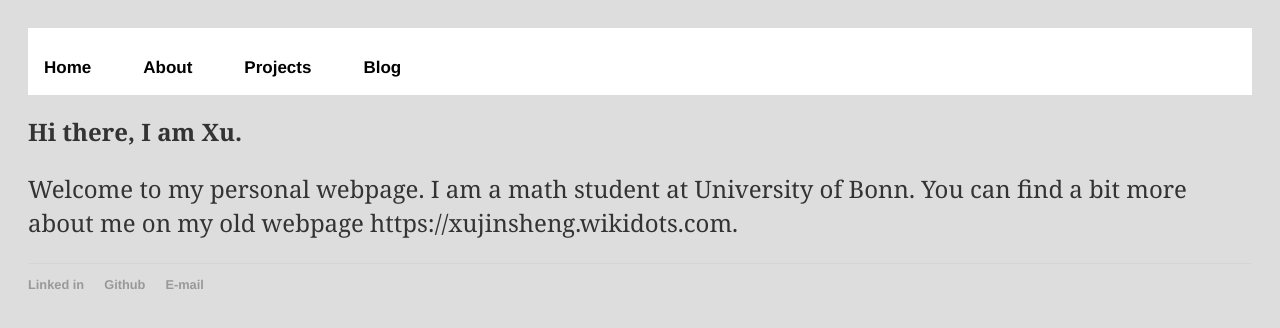
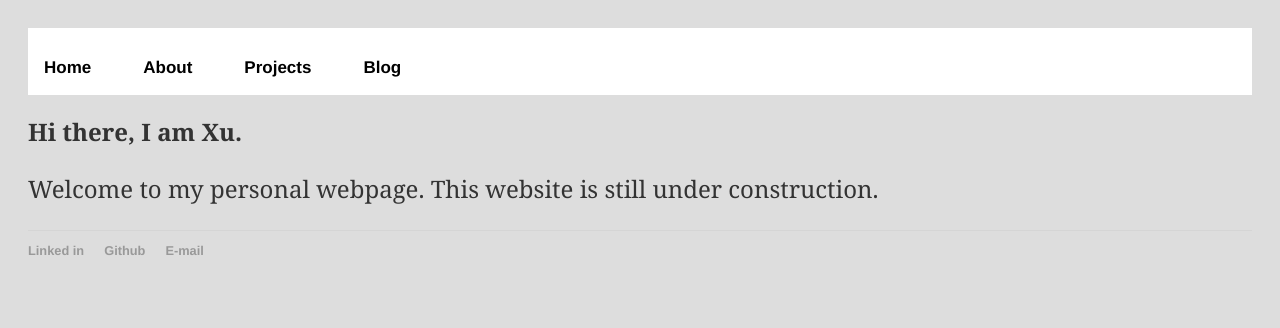
Before and after one commit to xu-jinsheng/xu-jinsheng.github.io, a Jekyll site: the page built from index.html, in a window 1280 px wide. Shown: the top 328 px of the page. Built offline with Jekyll 4.4.1, drawn with Linux system fonts in a browser that asks for light colours.

Commit message:
index.html

```diff
--- a/index.html
+++ b/index.html
@@ -13,10 +13,8 @@ title : About page
 <h2>Hi there, I am Xu.</h2>
 <p>
   Welcome to my personal webpage.
-  I am a math student at University of Bonn.
-  You can find a bit more about me on my old webpage https://xujinsheng.wikidots.com.
+  This website is still under construction.
 </p>
-
 
 </body>
 </html>
```
